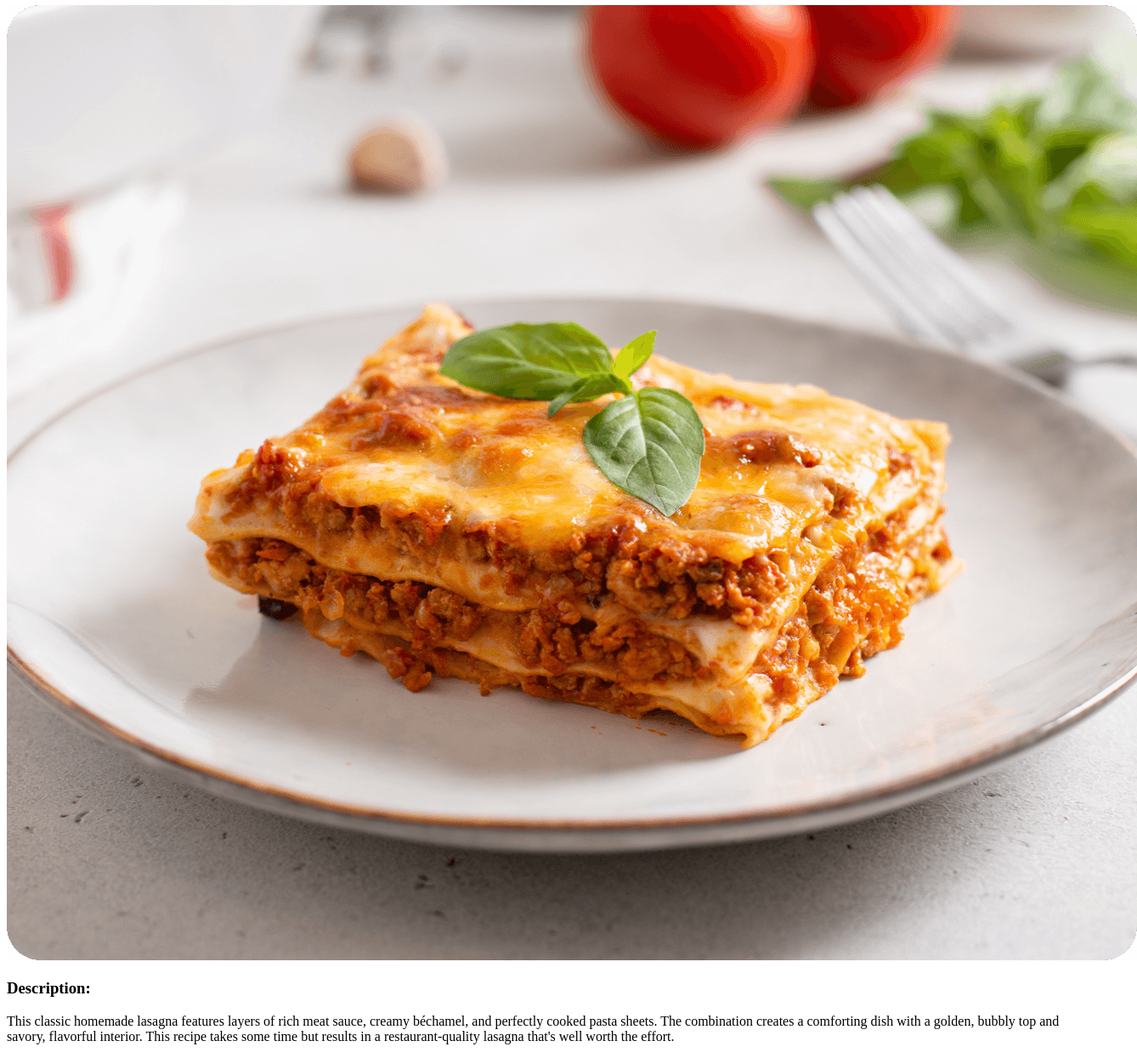
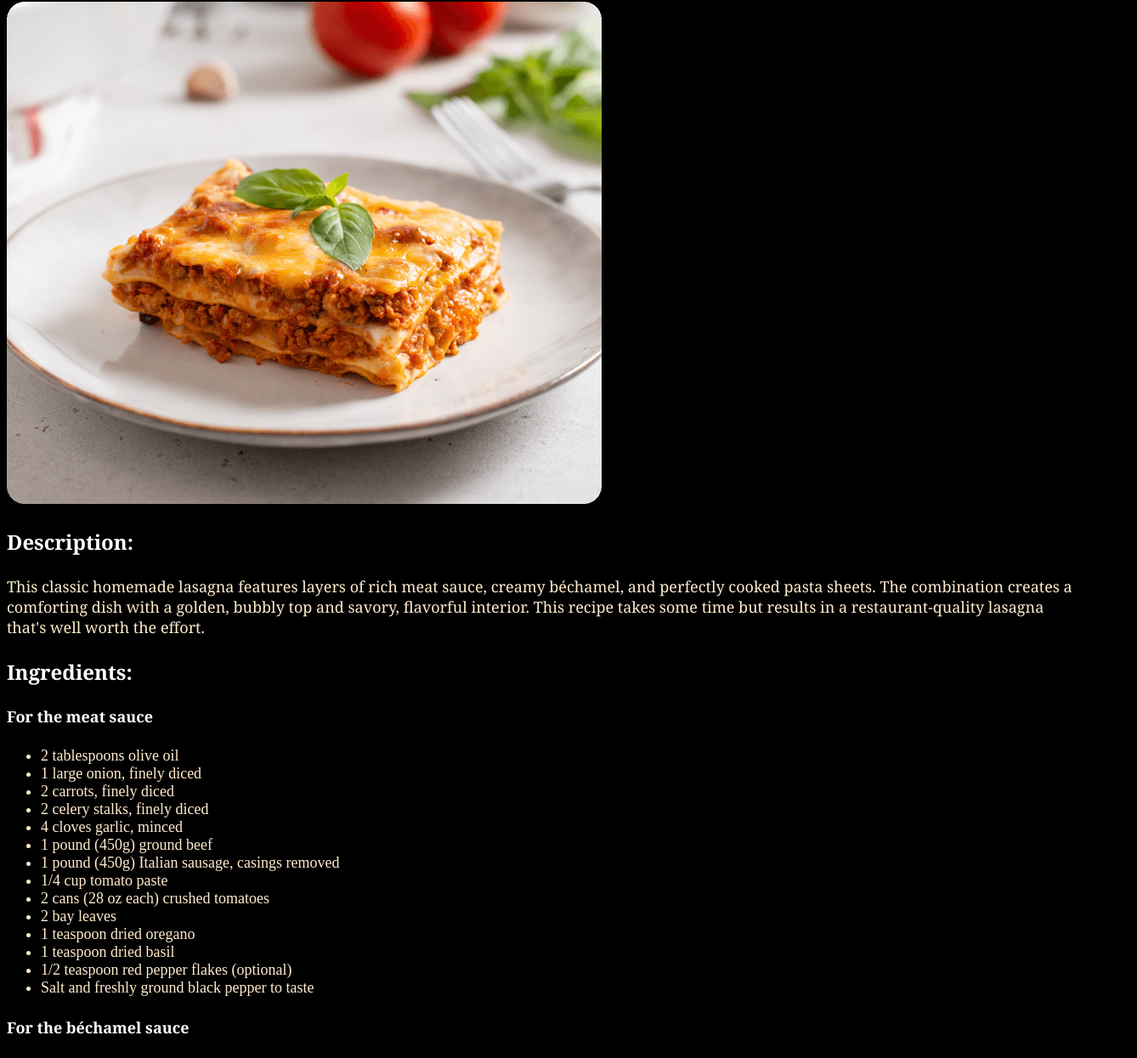
Before and after one commit to riessss/odin_recipes, a plain HTML site: page recipes/lasagne.html in a window 1280 px wide. Shown: the part 159-1404 px from the top of the page at 85% size, 1338 px wide, since content can reach past the window. Drawn offline with Linux system fonts and the light colour scheme.

Commit message:
Added stylesheet
Added stylesheets with fonts and colors the the website

```diff
--- a/recipes/lasagne.html
+++ b/recipes/lasagne.html
@@ -3,11 +3,11 @@
 <head>
     <meta charset="UTF-8">
     <meta name="viewport" content="width=device-width, initial-scale=1.0">
+    <link rel="stylesheet" href="../style.css">
     <title>Lasagne</title>
 </head>
 <body>
-    <h1>Odin Recipes</h1>
-    <a href="../index.html">Home</a>
+    <a href="../index.html"><h1>Odin Recipes</h1></a>
     <h2>Lasagne</h2>
     <img src="../pictures/lasagna.png" alt="Delicious Lasagne">
     <h3>Description:</h3>
--- /dev/null
+++ b/style.css
@@ -0,0 +1,37 @@
+* {
+    background-color: black;
+
+}
+
+h1, h2, h3, h4, h5, p {
+    color: white;
+    font-family: Cambria, Cochin, Georgia, Times, 'Times New Roman', serif;
+}
+
+h1, a {
+    text-align: center;
+    font-weight: 900;
+}
+
+h2 {
+    font-size: 32px;
+}
+
+h3 {
+    font-size: 24px;
+}
+
+h4 {
+    font-size: 18px;
+}
+
+p, li {
+    font-size: 18px;
+    font-weight: 300;
+    color:blanchedalmond;
+}
+
+img {
+    width: 700px;
+    height: auto;
+}
```
Also changed, not shown: index.html (+2 -0 lines), recipes/hamburger.html (+2 -2 lines), recipes/mashed_patatoes.html (+2 -2 lines), recipes/pasta_carbonara.html (+2 -2 lines).
